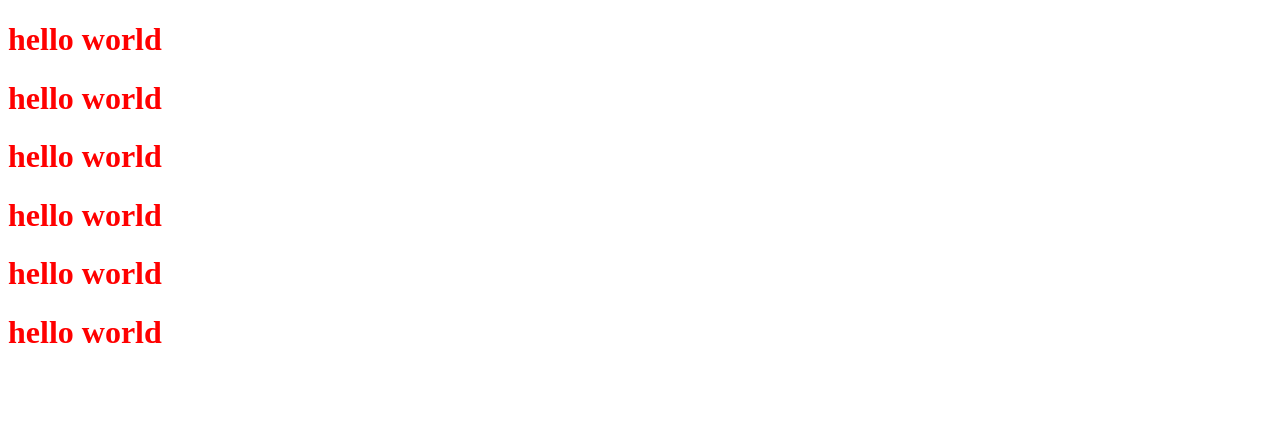
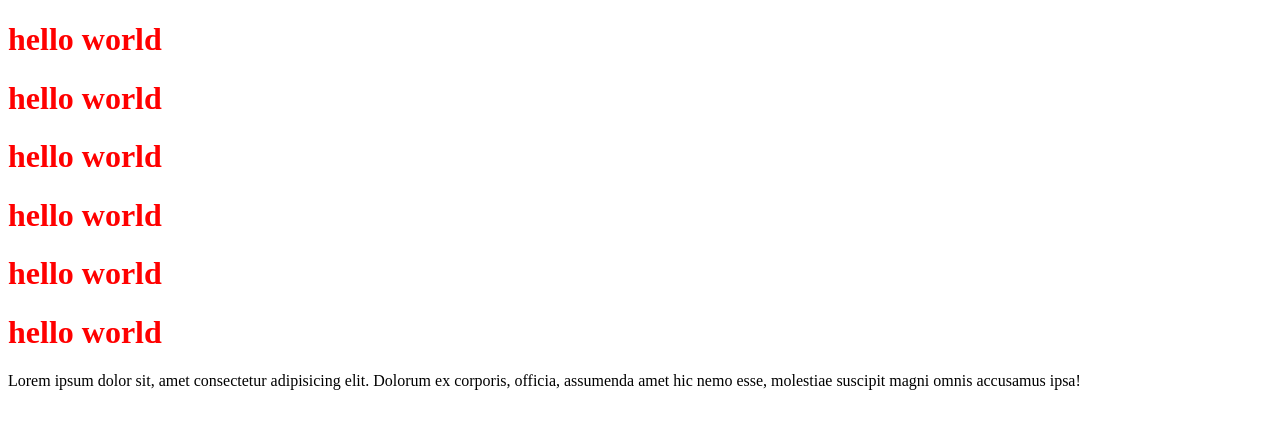
Before and after one commit to poni-poni/hellozzzzzz, a plain HTML site: page index.html in a window 1280 px wide. Drawn offline with Linux system fonts and the light colour scheme.

Commit message:
version4

```diff
--- a/index.html
+++ b/index.html
@@ -13,6 +13,7 @@
     <h1>hello world</h1>
     <h1>hello world</h1>
     <h1>hello world</h1>
+    <p>Lorem ipsum dolor sit, amet consectetur adipisicing elit. Dolorum ex corporis, officia, assumenda amet hic nemo esse, molestiae suscipit magni omnis accusamus ipsa!</p>
 
 
 </body>
```
